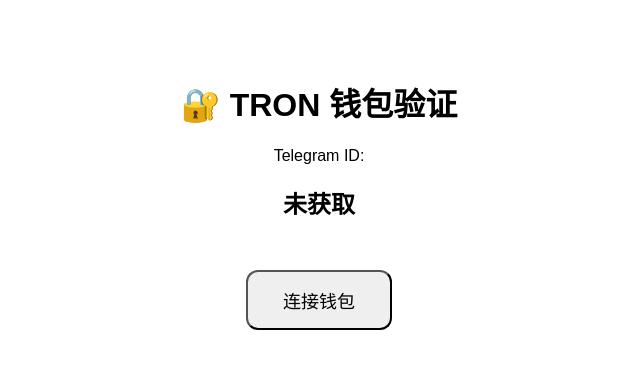
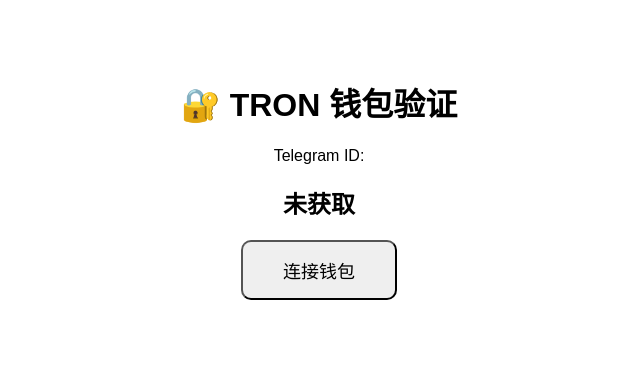
Before and after one commit to qsx123945/tron-verify-dapp, a Next.js app: page / in a window 1280 px wide. Shown: the top 368 px of the page, without its empty margins (321-961 px from the left). Built offline with nearby package versions, Linux system fonts and the light colour scheme.

Commit message:
Update page.js

```diff
--- a/app/page.js
+++ b/app/page.js
@@ -1,26 +1,29 @@
 "use client";
 
 import { useEffect, useState } from "react";
-import WalletModal from "../components/WalletModal";
+import WalletModal from "./components/WalletModal";
 
 
 export default function Home() {
 
-  const [telegramId, setTelegramId] = useState("");
-  const [walletModalOpen, setWalletModalOpen] = useState(false);
+  const [telegramId,setTelegramId] = useState("");
+
+  const [walletOpen,setWalletOpen] = useState(false);
 
 
-  useEffect(() => {
+  useEffect(()=>{
 
-    const params = new URLSearchParams(window.location.search);
+    const params = new URLSearchParams(
+      window.location.search
+    );
 
-    const id = params.get("telegram_id");
+    const id=params.get("telegram_id");
 
-    if (id) {
+    if(id){
       setTelegramId(id);
     }
 
-  }, []);
+  },[]);
 
 
 
@@ -28,7 +31,6 @@
 
     <main
       style={{
-        minHeight:"100vh",
         padding:"50px",
         textAlign:"center",
         fontFamily:"Arial"
@@ -54,14 +56,13 @@
 
       <button
 
-        onClick={() => setWalletModalOpen(true)}
+        onClick={()=>setWalletOpen(true)}
 
         style={{
-          padding:"15px 35px",
+          padding:"15px 40px",
           fontSize:"18px",
-          borderRadius:"12px",
-          cursor:"pointer",
-          marginTop:"30px"
+          borderRadius:"10px",
+          cursor:"pointer"
         }}
 
       >
@@ -73,17 +74,13 @@
 
 
       {
-        walletModalOpen && (
+        walletOpen &&
 
-          <WalletModal
+        <WalletModal
+          close={()=>setWalletOpen(false)}
+        />
 
-            onClose={() => setWalletModalOpen(false)}
-
-          />
-
-        )
       }
-
 
 
     </main>
```
